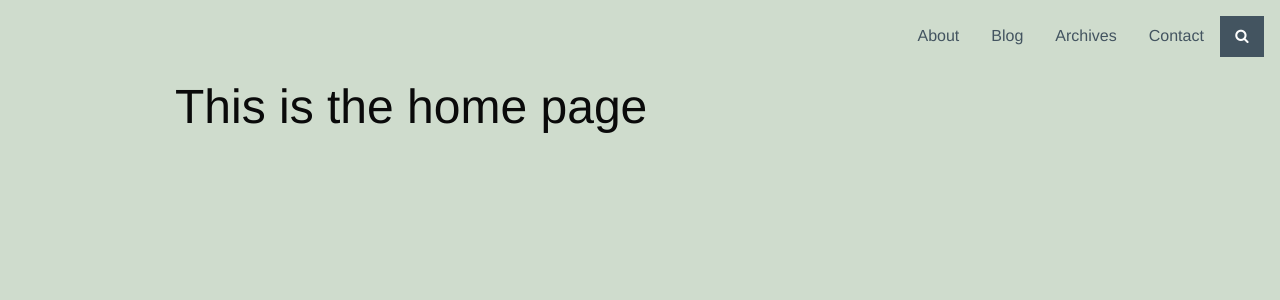
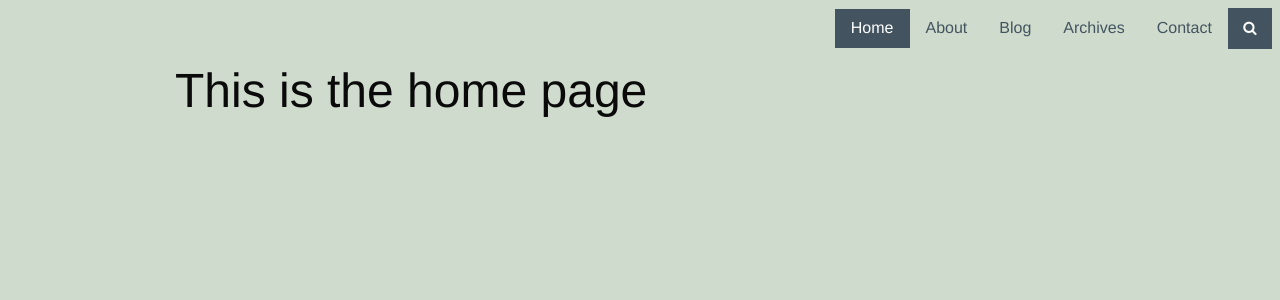
Before and after one commit to yanyil/jekyll-blog, a Jekyll site: the page built from _pages/home.html, in a window 1280 px wide. Shown: the top 300 px of the page. Built offline with Jekyll 4.4.1, drawn with Linux system fonts in a browser that asks for light colours.

Commit message:
Update navigation
- add homepage link back
- handle active class edge case of root path in navigation
- add search icon in title for small screen

```diff
--- a/_data/navigation.yml
+++ b/_data/navigation.yml
@@ -1,3 +1,5 @@
+- title: Home
+  url: /
 - title: About
   url: /about
 - title: Blog
--- a/_includes/nav.html
+++ b/_includes/nav.html
@@ -1,14 +1,21 @@
 <div class="title-bar" data-responsive-toggle="menu" data-hide-for="medium">
   <button class="menu-icon" type="button" data-toggle></button>
+  <div class="title-bar-title float-right">
+    <i class="fa fa-search" id="search" data-open="search-container"></i>
+  </div>
 </div>
 
 <div class="top-bar" id="menu">
   <div class="top-bar-right">
     <ul class="vertical medium-horizontal menu" data-responsive-menu="accordion medium-dropdown">
       {% for nav in site.data.navigation %}
-        <li {% if page.url contains nav.url %}class="active"{% endif %}><a href="{{ nav.url | prepend: site.github.url }}">{{ nav.title }}</a></li>
+        {% if nav.url == "/" %}
+          <li {% if page.url == "/" %}class="active"{% endif %}><a href="{{ site.github.url }}/">{{ nav.title }}</a></li>
+        {% else %}
+          <li {% if page.url contains nav.url %}class="active"{% endif %}><a href="{{ nav.url | prepend: site.github.url }}">{{ nav.title }}</a></li>
+        {% endif %}
       {% endfor %}
-      <li><button class="button" id="search" type="button" data-open="search-container"><i class="fa fa-search"></i></button></li>
+      <li><button class="button hide-for-small-only" id="search" type="button" data-open="search-container"><i class="fa fa-search"></i></button></li>
     </ul>
   </div>
 </div>
--- a/_sass/settings/_settings.scss
+++ b/_sass/settings/_settings.scss
@@ -558,7 +558,7 @@ $tooltip-radius: $global-radius;
 // 36. Top Bar
 // -----------
 
-$topbar-padding: 1rem;
+$topbar-padding: 0.5rem;
 $topbar-background: $secondary-color;
 $topbar-submenu-background: $white;
 $topbar-title-spacing: 1rem;
```
